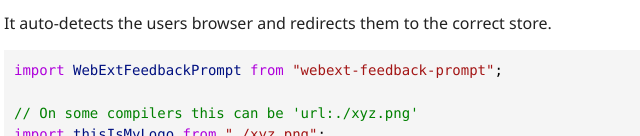
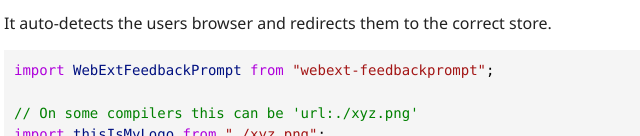
Before and after one commit to nikoisonfire/webext-feedback-popup, a plain HTML site: page index.html in a window 1280 px wide. Shown: the part 664-800 px from the top of the page, 56-696 px from the left. Drawn offline with Linux system fonts and the light colour scheme.

Commit message:
Deploying to gh-pages from  @ 67b493ca91d110bb873653ea769df1244e2b2322 🚀

```diff
--- a/index.html
+++ b/index.html
@@ -80,7 +80,7 @@
 				</a>
 				<p>You only have to initialize the modal using the constructor and a bunch of parameters, the rest is done for you.</p>
 				<p>It auto-detects the users browser and redirects them to the correct store.</p>
-				<pre><code class="language-javascript"><span style="color: #AF00DB">import</span><span style="color: #000000"> </span><span style="color: #001080">WebExtFeedbackPrompt</span><span style="color: #000000"> </span><span style="color: #AF00DB">from</span><span style="color: #000000"> </span><span style="color: #A31515">&quot;webext-feedback-prompt&quot;</span><span style="color: #000000">;</span>
+				<pre><code class="language-javascript"><span style="color: #AF00DB">import</span><span style="color: #000000"> </span><span style="color: #001080">WebExtFeedbackPrompt</span><span style="color: #000000"> </span><span style="color: #AF00DB">from</span><span style="color: #000000"> </span><span style="color: #A31515">&quot;webext-feedbackprompt&quot;</span><span style="color: #000000">;</span>
 
 <span style="color: #008000">// On some compilers this can be &#039;url:./xyz.png&#039;</span>
 <span style="color: #AF00DB">import</span><span style="color: #000000"> </span><span style="color: #001080">thisIsMyLogo</span><span style="color: #000000"> </span><span style="color: #AF00DB">from</span><span style="color: #000000"> </span><span style="color: #A31515">&quot;./xyz.png&quot;</span><span style="color: #000000">;</span>
```
